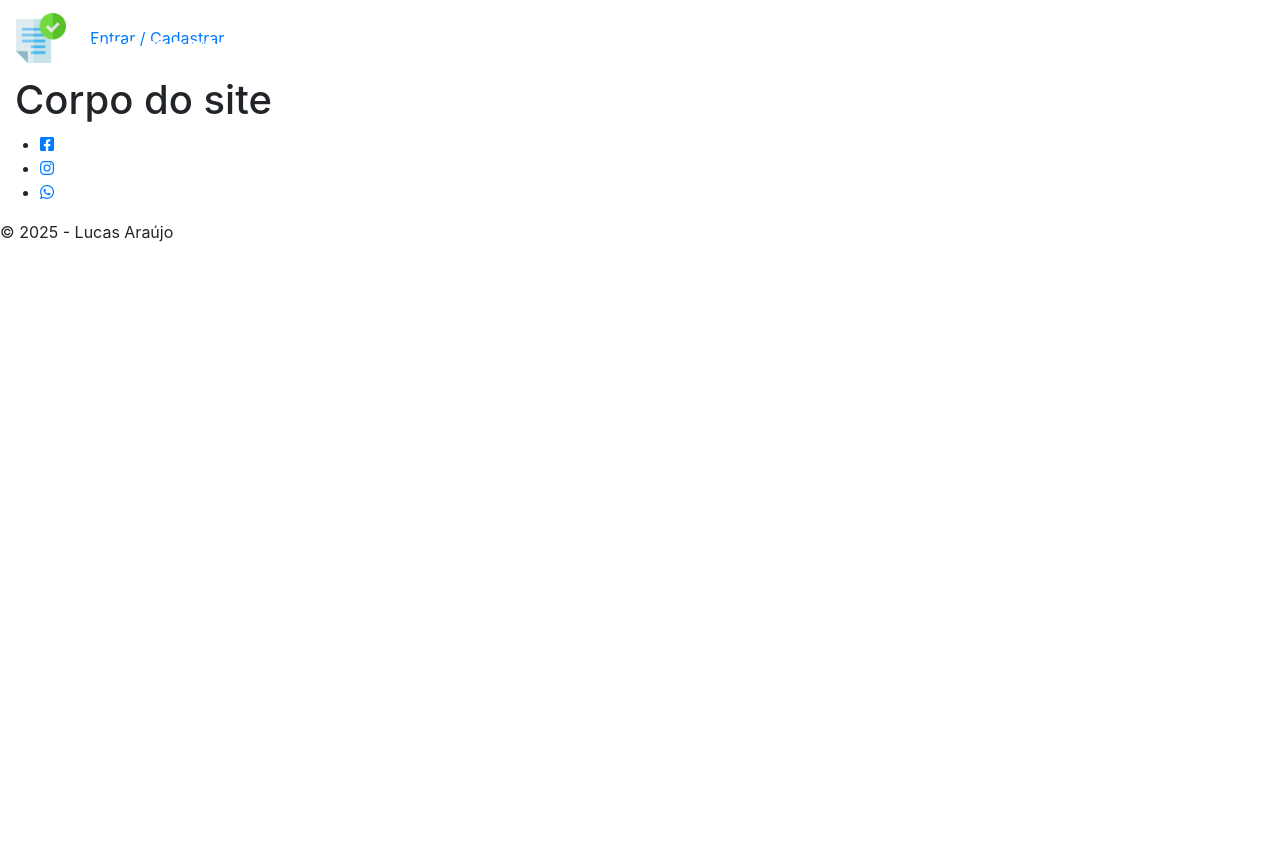
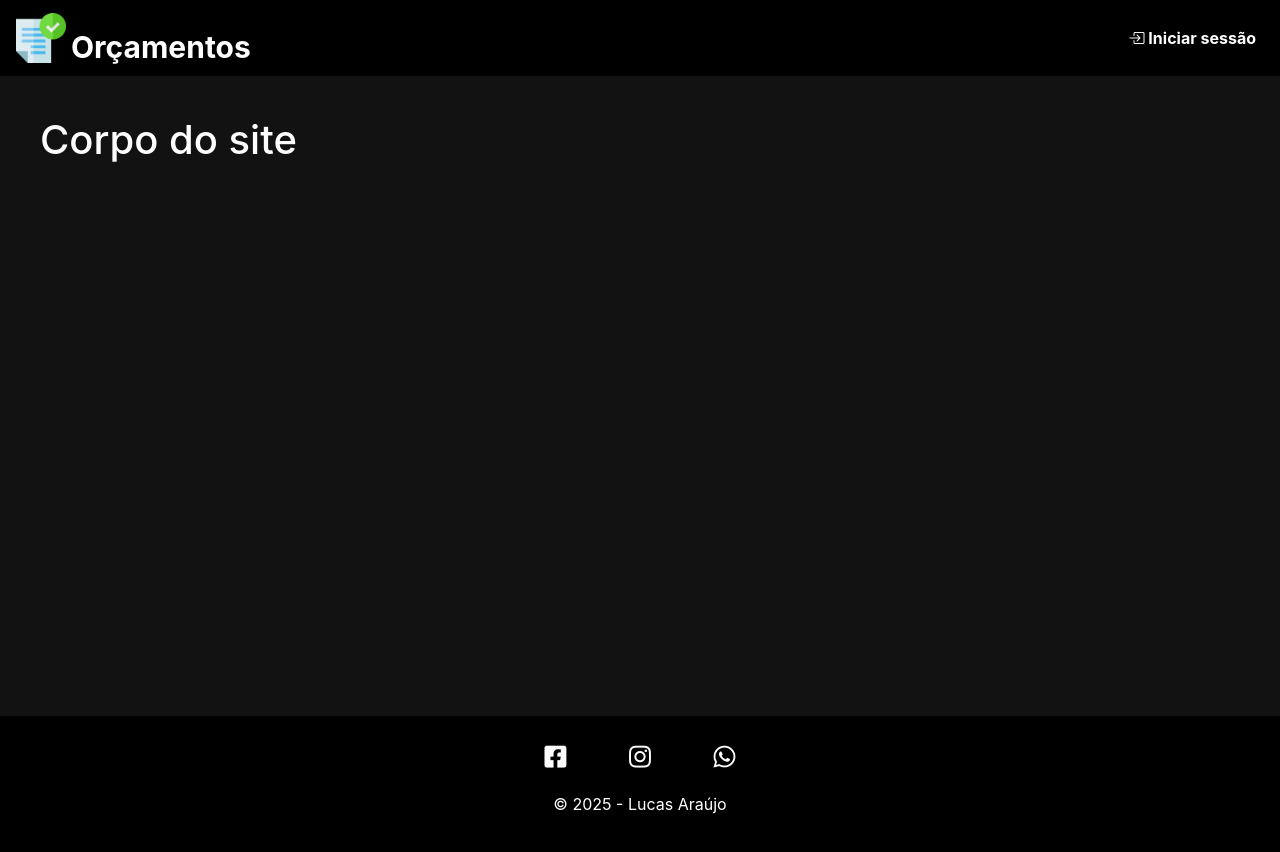
Before and after one commit to LucasAraujo019/orcamento, a PHP site: page / in a window 1280 px wide. Before the commit the page ends 242 px from the top, so only its background shows below. Run offline with PHP 8.4, Linux system fonts and the light colour scheme.

Commit message:
Finalizando estilização do header e do footer

```diff
--- a/css/style.css
+++ b/css/style.css
@@ -18,3 +18,96 @@
     left: 55px;
     font-weight: bold;
 }
+
+#main-navbar {
+    background-color: #000;
+}
+
+#search-form{
+    margin: 0 auto;
+    background-color: #FFF;
+    border-radius: 5px;
+    width: 50%;
+    margin-left: 180px;
+}
+
+#navbar {
+    min-width: 30%;
+}
+
+.navbar-nav {
+    justify-content: flex-end;
+    width: 100%;
+}
+
+.bold {
+    font-weight: bold;
+}
+
+.navbar-nav .nav-item .nav-link {
+    color: #FFF;
+}
+
+.navbar-nav .nav-item .nav-link:hover {
+    color: #999;
+}
+
+.nav-link {
+    font-weight: bold;
+}
+
+/* HOME */
+#main-container {
+    background-color: #121212;
+    color: #FFF;
+    min-height: 80vh;
+    padding: 40px;
+}
+
+
+/* FOOTER */
+#footer {
+    background-color: #000;
+    color: #FFF;
+    text-align: center;
+    margin: 0;
+    padding: 20px;
+}
+
+#social-container ul,
+#footer-links-container ul {
+    list-style-type: none;
+    padding: 0;
+}
+
+#social-container li,
+#footer-links-container li {
+    display: inline-block;
+    margin: 0 20px;
+}
+
+#social-container li{
+    height: 40px;
+    width: 40px;
+    border-radius: 100%;
+    transition: .5s;
+    line-height: 3;
+}
+
+#social-container li:hover {
+    background-color: #333;
+}
+
+#social-container a,
+#footer-links-container a {
+    color: #FFF;
+    transition: .5s;
+}
+
+#social-container li i {
+    font-size: 25px;
+}
+
+#footer-links-container {
+    margin: 30px 0;
+}
--- a/index.php
+++ b/index.php
@@ -12,6 +12,7 @@
     <link rel="short icon" href="<?= $BASE_URL ?>img/a.ico"/>
     <!-- BOOTSTRAP -->
     <link rel="stylesheet" href="https://cdnjs.cloudflare.com/ajax/libs/twitter-bootstrap/4.5.3/css/bootstrap.css" integrity="sha512-drnvWxqfgcU6sLzAJttJv7LKdjWn0nxWCSbEAtxJ/YYaZMyoNLovG7lPqZRdhgL1gAUfa+V7tbin8y+2llC1cw==" crossorigin="anonymous" referrerpolicy="no-referrer" />
+    <link href="https://cdn.jsdelivr.net/npm/bootstrap-icons/font/bootstrap-icons.css" rel="stylesheet">
     <!-- FONT AWESOME -->
     <link rel="stylesheet" href="https://cdnjs.cloudflare.com/ajax/libs/font-awesome/5.15.1/css/all.min.css" integrity="sha512-+4zCK9k+qNFUR5X+cKL9EIR+ZOhtIloNl9GIKS57V1MyNsYpYcUrUeQc9vNfzsWfV28IaLL3i96P9sdNyeRssA==" crossorigin="anonymous" referrerpolicy="no-referrer" />
     <!-- CSS DO PROJETO -->
@@ -30,7 +31,9 @@
             <div class="collapse navbar-collapse" id="navbar">
                 <ul class="navbar-nav">
                     <li class="nav-item">
-                        <a href="<?= $BASE_URL ?>auth.php" class="nav-link">Entrar / Cadastrar</a>
+                        <a href="<?= $BASE_URL ?>auth.php" class="nav-link">
+                            <i class="bi bi-box-arrow-in-right"></i> Iniciar sessão
+                        </a>
                     </li>
                 </ul>
             </div>
@@ -42,7 +45,7 @@
     </div>
 
     <footer id="footer">
-        <div class="social-container">
+        <div id="social-container">
             <ul>
                 <li>
                     <a href="#"><i class="fab fa-facebook-square"></i></a>
```
